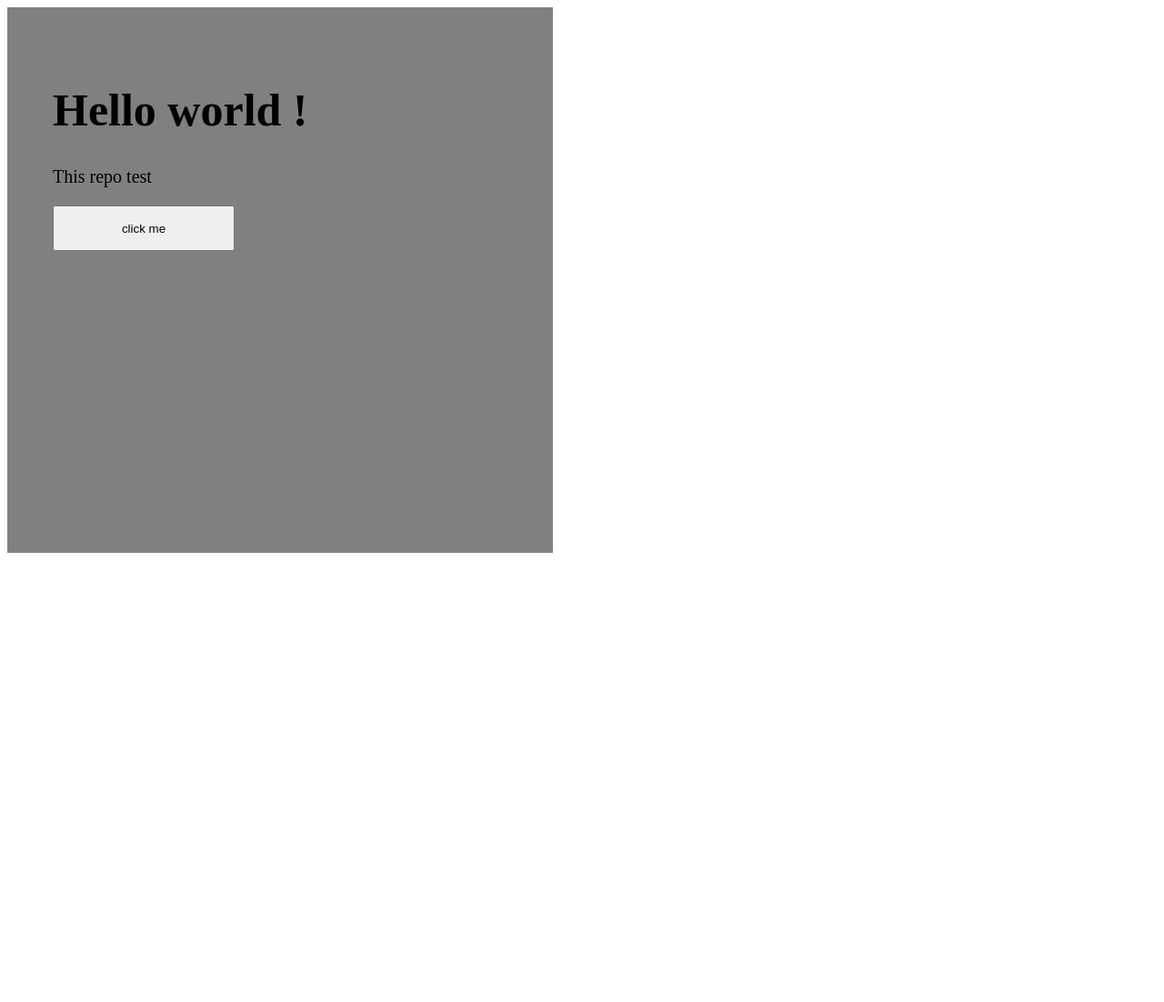
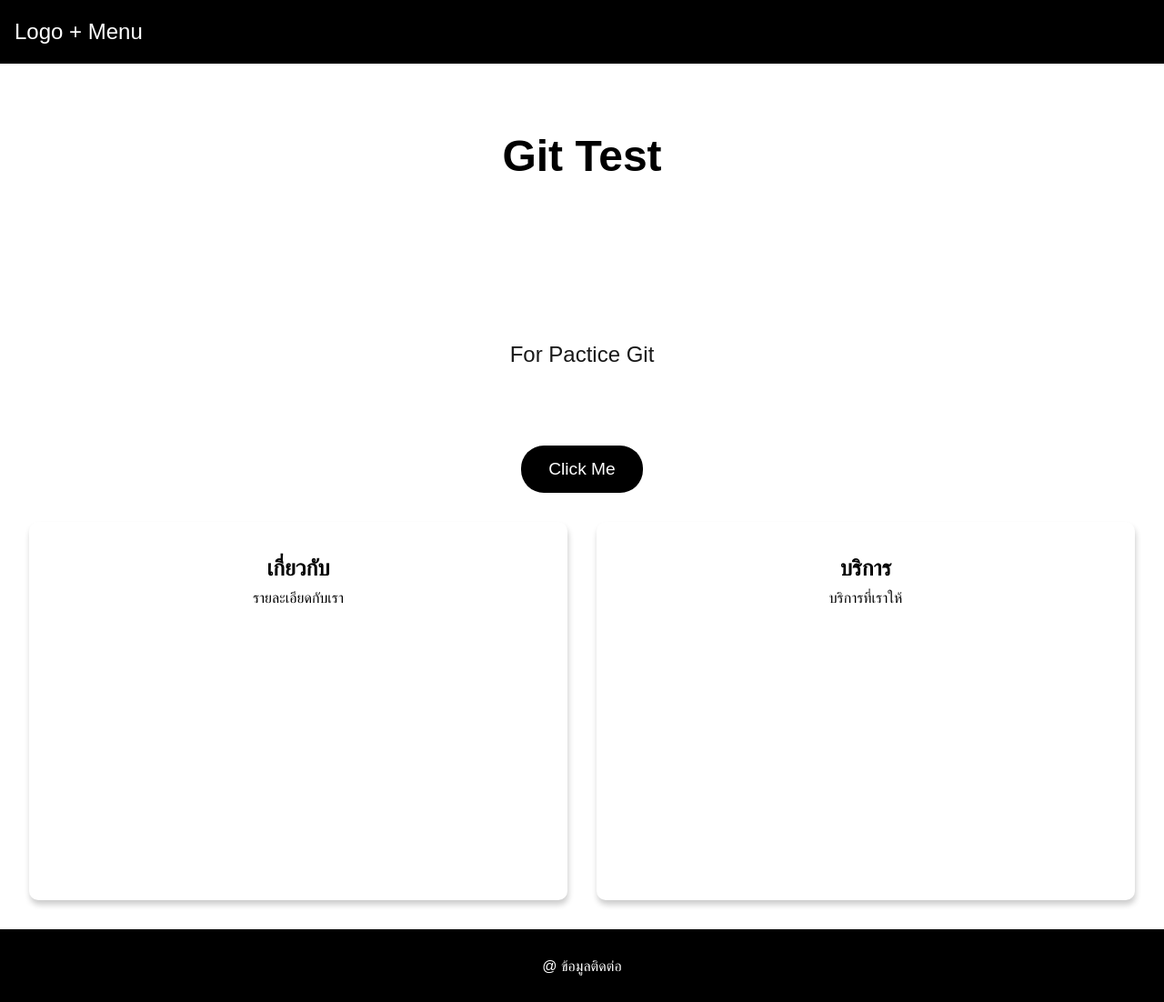
Before and after one commit to WestVirgini4/git-startup-project, a plain HTML site: page index.html in a window 1280 px wide. Shown: the whole page at 91% size. Before the commit the page ends 800 px from the top, so only its background shows below. Drawn offline with Linux system fonts and the light colour scheme.

Commit message:
New-HeroSectionHome

```diff
--- a/index.html
+++ b/index.html
@@ -4,12 +4,32 @@
     <meta charset="UTF-8">
     <meta name="viewport" content="width=device-width, initial-scale=1.0">
     <title>Document</title>
+     <link rel="stylesheet" href="style.css">
 </head>
 <body>
-    <div class="container" style="background-color:gray; padding: 50px; width: 500px; height: 500px; ">
-        <h1 style="font-size: 50px;">Hello world !</h1>
-        <p style="font-size: 20px;">This repo test</p>
-        <button style="width: 200px; height: 50px;">click me</button>
-    </div>
+    <!--Header-->
+    <header>
+        <nav>Logo + Menu</nav>
+    </header>
+    <!--Hero Section-->
+    <section class="hero">
+        <h1>Git Test</h1>
+        <p>For Pactice Git</p>
+        <button>Click Me</button>
+    </section>
+    <!-- Main Content -->
+    <main>
+        <section class="about">
+            <h2>เกี่ยวกับ</h2>
+            <p>รายละเอียดกับเรา</p>
+        </section>
+        <section class="services">
+            <h2>บริการ</h2>
+            <p>บริการที่เราให้</p>
+        </section>
+    </main>
+    <footer>
+        @ ข้อมูลติดต่อ
+    </footer>
 </body>
 </html>
--- /dev/null
+++ b/style.css
@@ -0,0 +1,98 @@
+* {
+    margin: 0;
+    padding: 0;
+    box-sizing: border-box;
+}
+
+header {
+    background-color: #000;
+    color: white;
+    padding: 1rem;
+}
+
+nav {
+    font-size: 1.5rem;
+}
+
+body {
+    font-family: Arial , sans-serif;
+    margin: 0;
+    padding: 0;
+    line-height: 1.6;
+}
+
+.hero {
+    height: 55vh;
+    display: flex;
+    flex-direction: column;
+    align-items: center;
+    text-align: center;
+    padding: 2rem 0;
+    margin-top: 2rem;
+}
+
+.hero h1 {
+    font-size: 3rem;
+    font-weight: bold;
+}
+
+.hero p {
+    font-size: 1.5rem;
+    opacity: 0.9;
+    margin-top: 10rem;
+}
+
+.hero button {
+    padding: 15px 30px;
+    font-size: 1.2rem;
+    background: #000;
+    color: #fff;
+    border: none;
+    border-radius: 25px;
+    cursor: pointer;
+    transition: all 0.3s ease;
+    margin-top: 5rem;
+}
+
+.hero button:hover {
+    transform: translateY(-2px);
+    box-shadow: 0 5px 15px rgba(0,0,0,0.3);
+}
+
+main {
+    display: grid;
+    grid-template-columns: 1fr 1fr;
+    height: 60vh;
+    gap: 2rem;
+    padding: 2rem;
+}
+
+.about, .services {
+    background: white;
+    text-align: center;
+    padding: 2rem;
+    border-radius: 10px;
+    box-shadow: 1px 5px 6px rgba(0,0,0,0.2);
+    cursor: pointer;
+    transition: all 0.3s ease;
+}
+
+.services:hover {
+    transform: translateY(-2px);
+    box-shadow: 0 5px 15px rgba(0,0,0,0.3);
+}
+
+.about:hover {
+    transform: translateY(-2px);
+    box-shadow: 0 5px 15px rgba(0,0,0,0.3);
+}
+
+footer {
+    display: flex;
+    justify-content: center;
+    align-items: center;
+    height: 10vh;
+    padding: 10px;
+    background-color: black;
+    color: #fff;
+}
```
Also changed, not shown: CLAUDE.md (added, +32 -0 lines).
